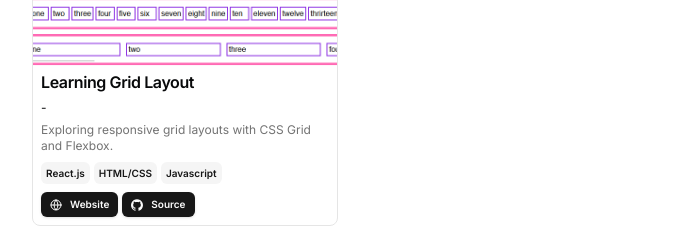
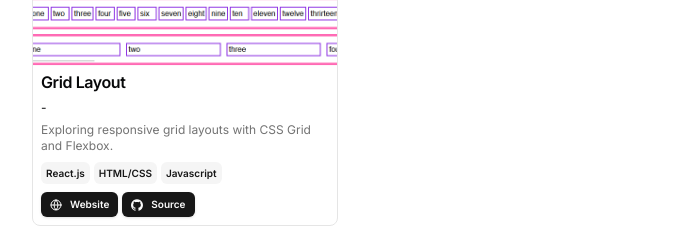
Before and after one commit to Shameera17/portfolio-magicUI, a Next.js app: page / in a window 1280 px wide. Shown: the part 1879-2107 px from the top of the page, without its empty margins (296-983 px from the left). Built offline with nearby package versions, Linux system fonts and the light colour scheme.

Commit message:
rename project title

```diff
--- a/src/data/resume.tsx
+++ b/src/data/resume.tsx
@@ -196,7 +196,7 @@ extensively carry out tasks start to finish.`,
       video: "",
     },
     {
-      title: "Learning Grid Layout",
+      title: "Grid Layout",
       href: "https://qgf6f9.csb.app/",
       dates: "-",
       active: true,
```
